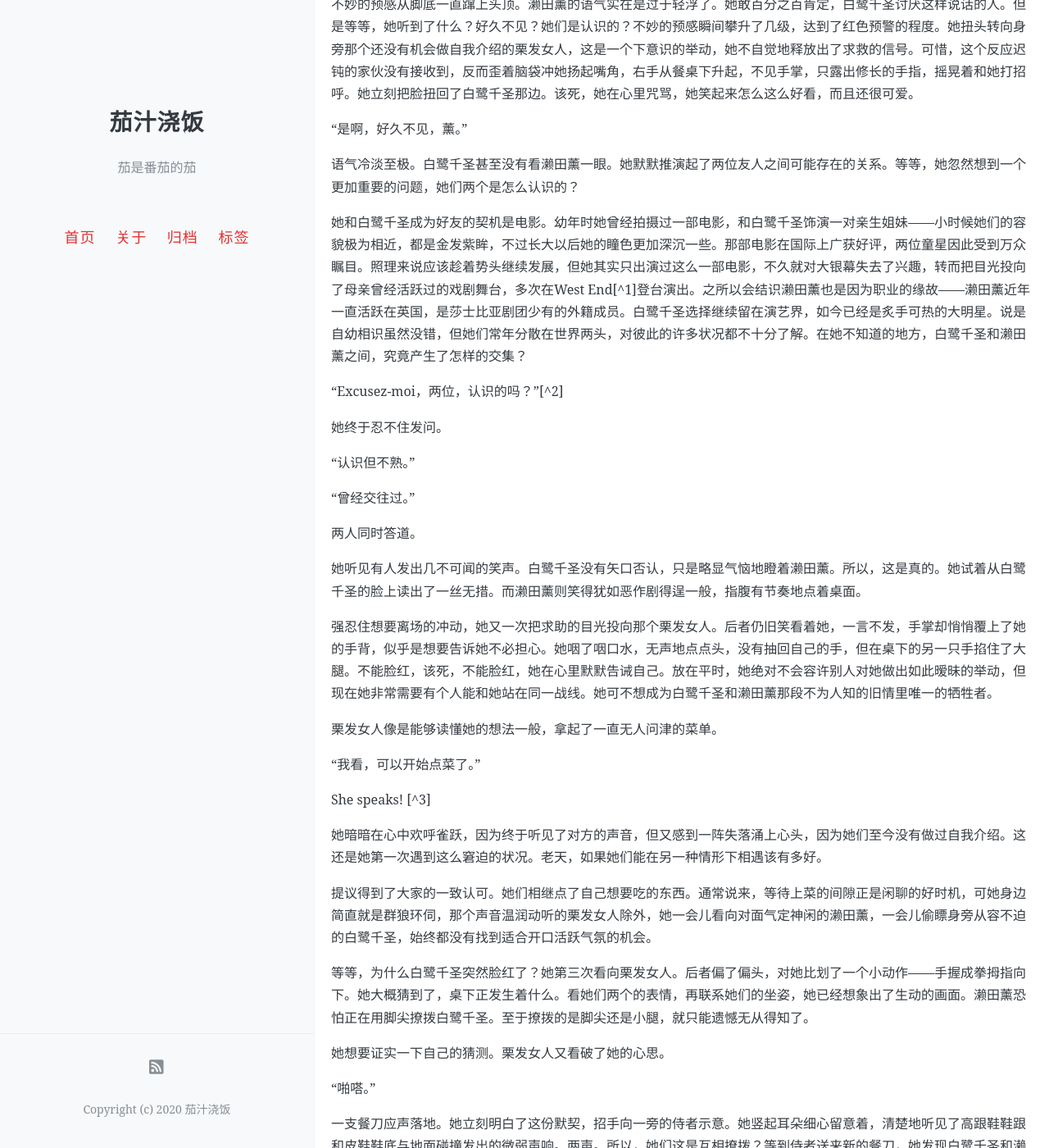
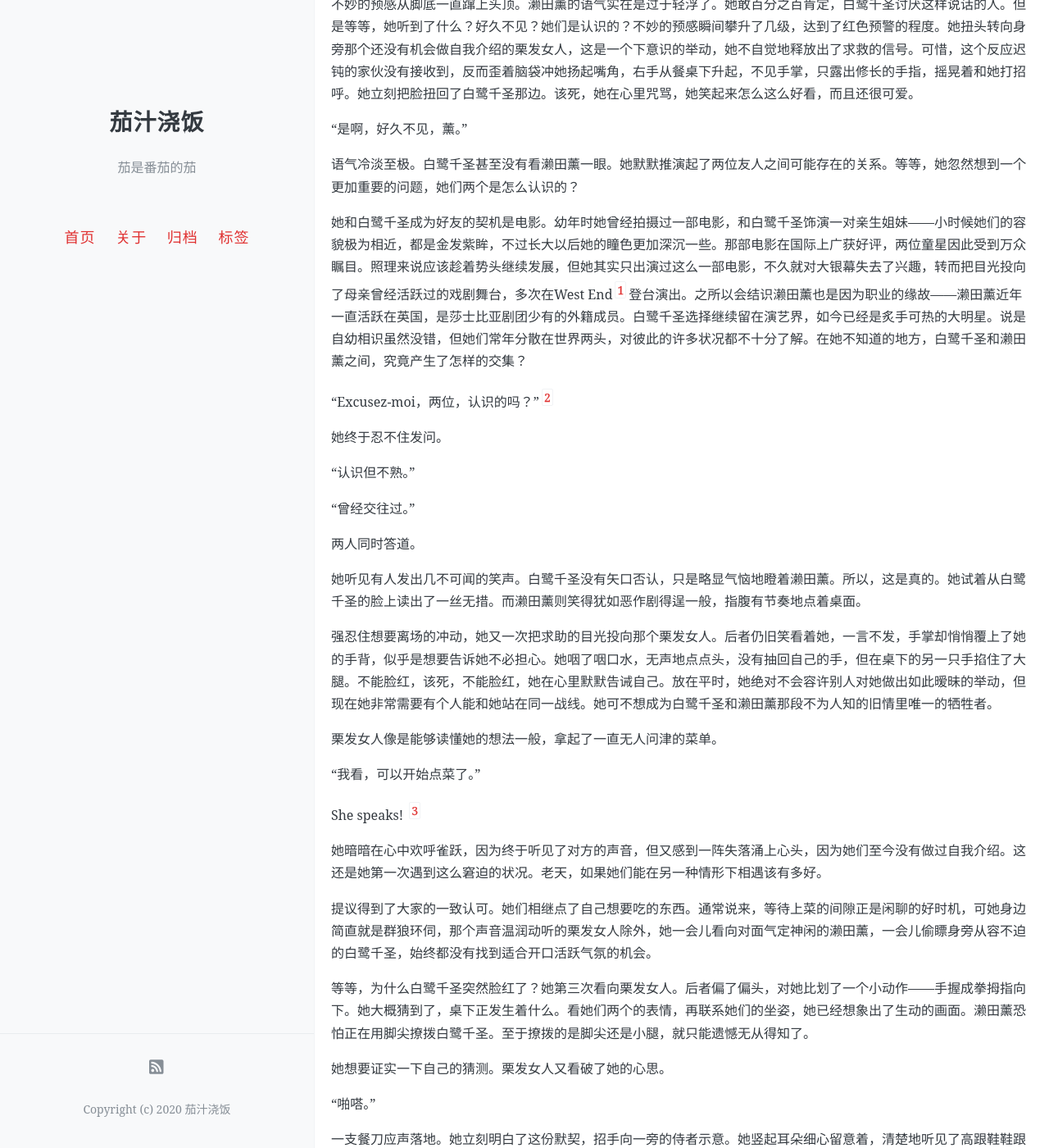
Before and after one commit to onemorebluemoon/ketchup, a Jekyll site: the page built from _posts/2019-08-28-kocs5.md, in a window 1280 px wide and 1400 px high, scrolled down 877 px. Shown: the whole window at 82% size. Built offline with Jekyll 4.4.1, drawn with Linux system fonts in a browser that asks for light colours; comment, search, counter and statistics services are not loaded; some of the changed text lies outside the part shown.

Commit message:
Update 2019-08-28-kocs5.md

```diff
--- a/_posts/2019-08-28-kocs5.md
+++ b/_posts/2019-08-28-kocs5.md
@@ -93,10 +93,10 @@ She speaks! [^3]
 
 ————
 
-[^1]与纽约百老汇齐名的世界两大戏剧中心之一。
+[^1]:与纽约百老汇齐名的世界两大戏剧中心之一。
 
-[^2]Excuse me.
+[^2]:Excuse me.
 
-[^3]出自《罗密欧与朱丽叶》第二幕第二场。
+[^3]:出自《罗密欧与朱丽叶》第二幕第二场。
 
-[^4]Me too.
+[^4]:Me too.
```
